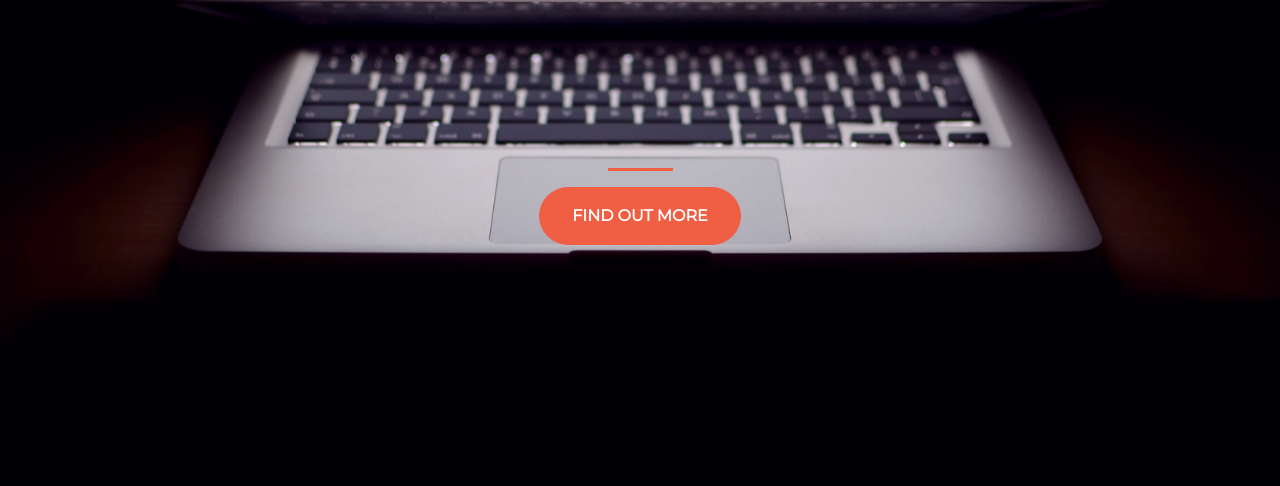
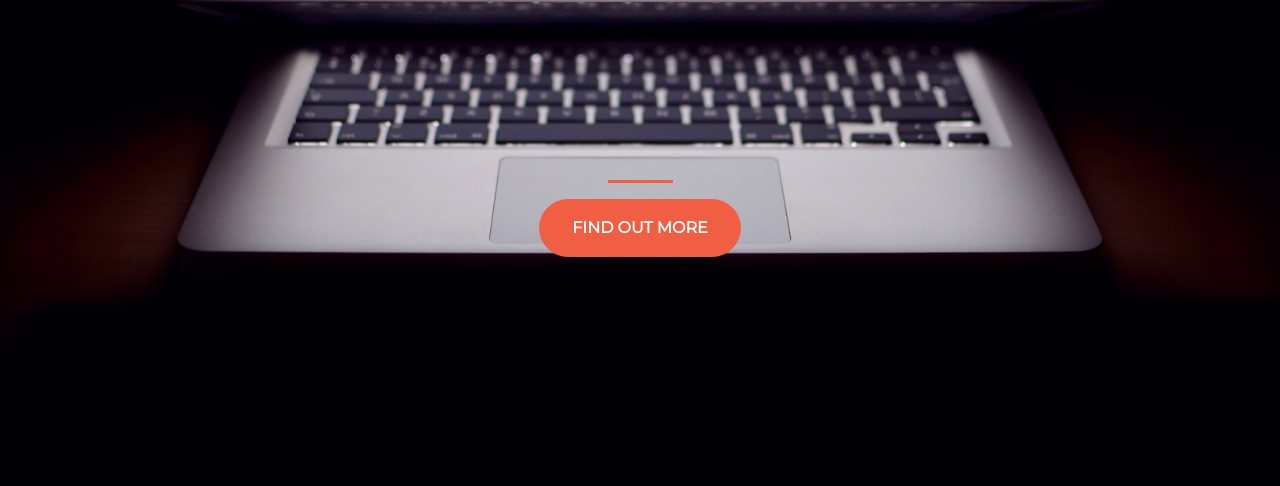
Before and after one commit to aeshuk0104/startup-of-the-year, a plain HTML site: page index.html in a window 1280 px wide. Shown: the part 314-800 px from the top of the page. Drawn offline with nearby package versions, Linux system fonts and the light colour scheme.

Commit message:
Update style.css

```diff
--- a/style.css
+++ b/style.css
@@ -44,5 +44,5 @@ hr {
 }
 
 .buffer {
-	height: 10rem;
+	height: 11.5rem;
 }
```
